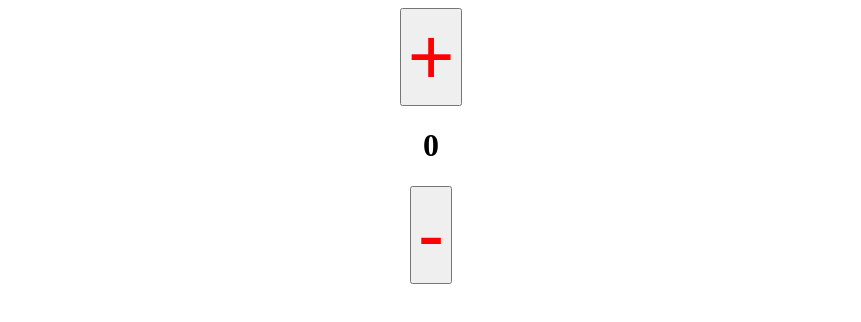
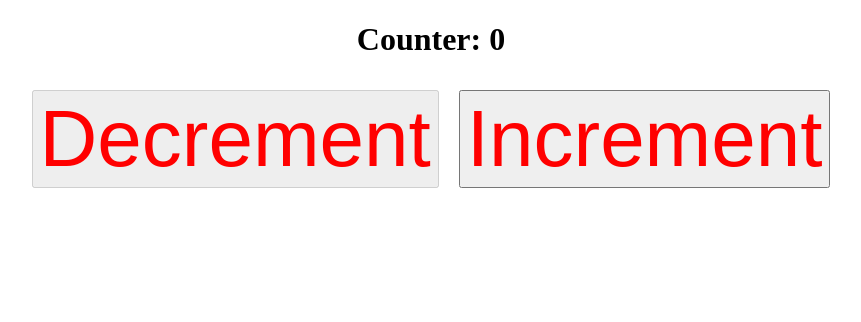
Before and after one commit to DilfaThayyil/ReactLearnings, a React (Vite) app: page / in a window 1280 px wide. Shown: the top 322 px of the page, without its empty margins (209-1070 px from the left). Built offline with nearby package versions, Linux system fonts and the light colour scheme; the HTML template or start-up script is replaced by a standard one.

Commit message:
apiCalling

```diff
--- a/src/App.jsx
+++ b/src/App.jsx
@@ -16,20 +16,41 @@ function App(){
   },[count])
 
   const fetchUser = async(count) =>{
-    const data = await axios.get(`https://jsonplaceholder.typicode.com/users/${count}`)
+    setLoading(true)
+    setError('')
+    try{
+      const data = await axios.get(`https://jsonplaceholder.typicode.com/users/${count}`)
+      setUser(data.data)
+    }catch(err){
+      setError('failed to fetch user data')
+    }finally{
+      setLoading(false)
+    }
   }
 
-  function handleIncrement(){
-    setCount(count+1)
-  }
-  function handleDecrement(){
-    setCount(count-1)
-  }
+
   return (
     <div>
-      <button onClick={handleIncrement}>+</button>
-      <h1>{count}</h1>
-      <button onClick={handleDecrement}>-</button>
+      <h1>Counter: {count}</h1>
+
+      <button onClick={() => setCount(count - 1)} disabled={count <= 1}>
+        Decrement
+      </button>
+      <button onClick={() => setCount(count + 1)} disabled={count >= 10}>
+        Increment
+      </button>
+
+      {loading && <p>Loading user information...</p>}
+      {error && <p>{error}</p>}
+      {user && (
+        <div>
+          <h2>User Information</h2>
+          <p><strong>Name:</strong> {user.name}</p>
+          <p><strong>Email:</strong> {user.email}</p>
+          <p><strong>Phone:</strong> {user.phone}</p>
+          <p><strong>Website:</strong> {user.website}</p>
+        </div>
+      )}
     </div>
   )
 }
--- a/src/index.css
+++ b/src/index.css
@@ -77,8 +77,9 @@ button{
   font-size: 5rem;
   color: red;
   cursor: pointer;
+  margin: 10px;
 }
 
 p{
-  font-size: 10rem;
+  font-size: 2rem;
 }
```
